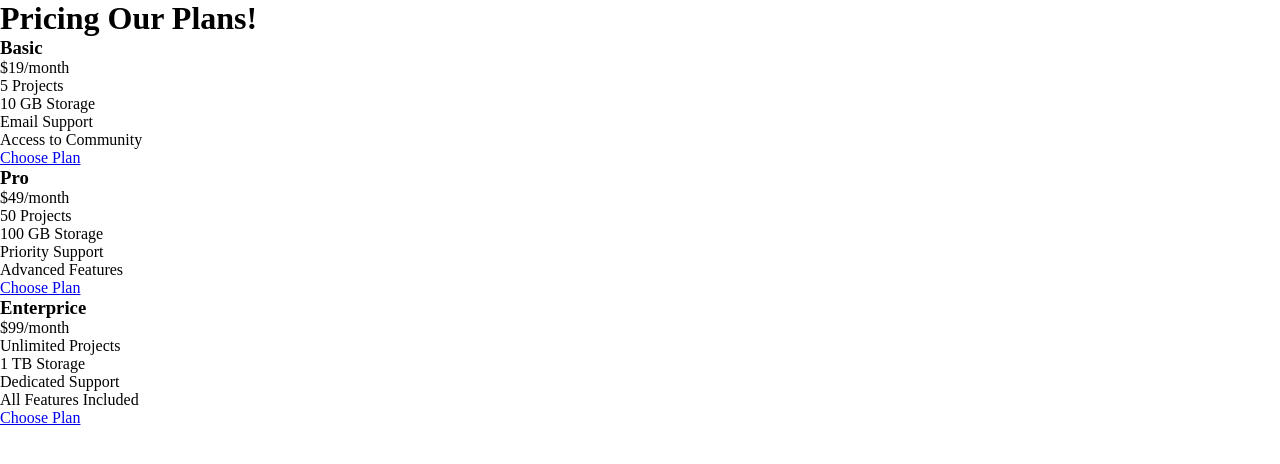
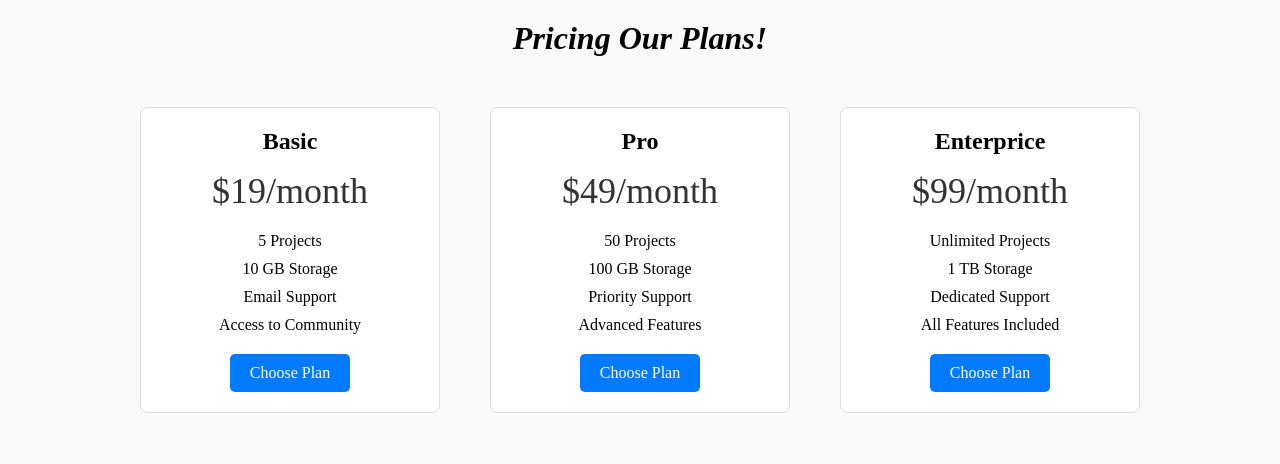
Before and after one commit to ShIreen66/Prompt-10, a plain HTML site: page index.html in a window 1280 px wide. Drawn offline with Linux system fonts and the light colour scheme.

Commit message:
paragraph

```diff
--- a/style.css
+++ b/style.css
@@ -8,3 +8,72 @@ html, body {
     width: 100%;
     height: 100%;
 }
+
+body {
+    /* font-family: Arial, Helvetica, sans-serif; */
+    background-color: #f9f9f9;
+    padding: 20px;
+}
+
+h1 {
+    text-align: center;
+    font-style: italic;
+    margin-bottom: 50px;
+}
+
+.pricing-table {
+    display: flex;
+    justify-content: center;
+    gap: 50px;
+    flex-wrap: wrap;
+}
+
+.pricing-card {
+    background-color: white;
+    border: 1px solid #ddd;
+    border-radius: 8px;
+    width: 300px;
+    padding: 20px;
+    text-align: center;
+    transition: 0.3s ease;
+}
+
+.pricing-card:hover {
+    box-shadow: 0 0 15px rgba(0, 0, 0, 0.1);
+    transform: scale(1.05);
+}
+
+.pricing-card h3 {
+    margin-bottom: 15px;
+    font-size: 24px;
+}
+
+.price {
+    font-size: 36px;
+    color: #333;
+    margin-bottom: 20px;
+}
+
+.features {
+    list-style-type: none;
+    margin: 20px 0;
+    padding: 0;
+}
+
+.features li {
+    margin-bottom: 10px;
+}
+
+.btn {
+    display: inline-block;
+    background-color: #007bff;
+    color: white;
+    padding: 10px 20px;
+    border-radius: 5px;
+    text-decoration: none;
+    transition: background-color 0.3s;
+}
+
+.btn:hover {
+    background-color: #0056b3;
+}
```
